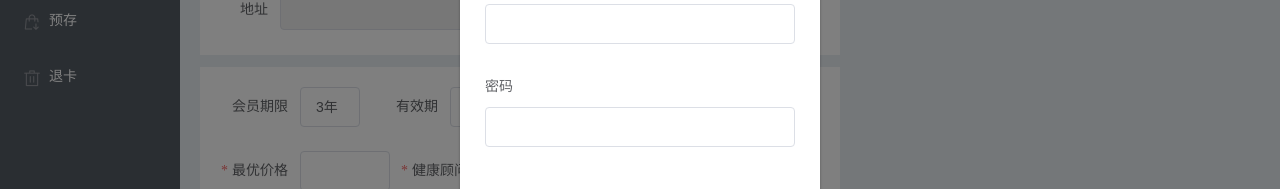
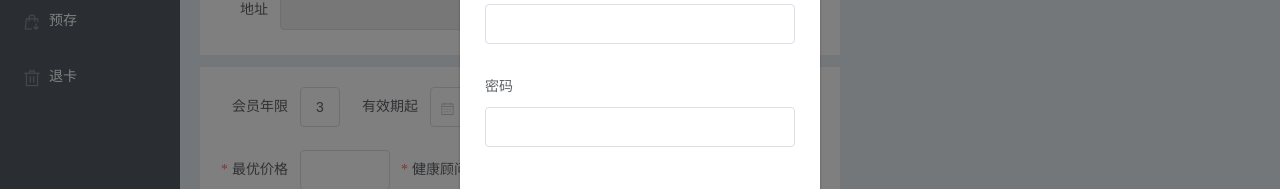
Before and after one commit to alansif/ah_mbadm, a Vue app: page /3 in a window 1280 px wide. Shown: the part 235-424 px from the top of the page. Built offline with nearby package versions, Linux system fonts and the light colour scheme.

Commit message:
change date range input

```diff
--- a/src/components/layout.vue
+++ b/src/components/layout.vue
@@ -22,20 +22,25 @@
             </el-form-item>
         </el-form>
         <el-form :inline="true" ref="form2" :model="form2" label-width="80px" class="layout1f3">
-            <el-form-item label="会员期限">
-                <el-input v-model="form2.terms" readonly="true" style="width: 60px"></el-input>
+            <el-form-item label="会员年限">
+                <el-input v-model="form2.terms" readonly="true" style="width: 40px"></el-input>
             </el-form-item>
-            <el-form-item label="有效期">
+            <el-form-item label="有效期起">
                 <el-date-picker
-                        v-model="form2.period"
+                        v-model="form2.period0"
                         value-format="yyyy-MM-dd"
-                        type="daterange"
-                        :unlink-panels="true"
                         :clearable="false"
                         :editable="false"
-                        range-separator="至"
-                        start-placeholder="开始日期"
-                        end-placeholder="结束日期">
+                        style="width: 138px">
+                </el-date-picker>
+            </el-form-item>
+            <el-form-item label="有效期止">
+                <el-date-picker
+                        v-model="form2.period1"
+                        value-format="yyyy-MM-dd"
+                        :clearable="false"
+                        :editable="false"
+                        style="width: 137px">
                 </el-date-picker>
             </el-form-item>
             <el-form-item label="最优价格" prop="price"
@@ -75,8 +80,9 @@
                     address: ''
                 },
                 form2: {
-                    terms: '3年',
-                    period:['',''],
+                    terms: '3',
+                    period0: '',
+                    period1: '',
                     price: '',
                     advisor: '',
                     altphone: '',
@@ -87,9 +93,8 @@
             }
         },
         mounted() {
-            let d0 = moment().format('YYYY-MM-DD');
-            let d1 = moment().add('3','years').subtract('1','days').format('YYYY-MM-DD');
-            this.form2.period = [d0, d1];
+            this.form2.period0 = moment().format('YYYY-MM-DD');
+            this.form2.period1 = moment().add('3','years').subtract('1','days').format('YYYY-MM-DD');
         },
         methods: {
             clearinfo() {
@@ -133,9 +138,10 @@
                     this.$message.error('地址不能为空，请在CRM中填写地址');
                     return;
                 }
-                this.form1.name = this.form1.name.replace(/^\s+/, "").replace(/\s+$/, "");
-                if (this.form1.name.length === 0) {
-                    this.$message.error('需要姓名');
+                const d0 = moment(this.form2.period0);
+                const d1 = moment(this.form2.period1);
+                if (d0 >= d1) {
+                    this.$message.error('有效期起止范围错误');
                     return;
                 }
                 this.$refs["form2"].validate(valid => {
@@ -147,8 +153,8 @@
                                 sex:this.form1.sex,
                                 mobile:this.form1.mobile,
                                 address:this.form1.address,
-                                period0:this.form2.period[0],
-                                period1:this.form2.period[1],
+                                period0:this.form2.period0,
+                                period1:this.form2.period1,
                                 price:this.form2.price,
                                 advisor:this.form2.advisor,
                                 altphone:this.form2.altphone,
--- a/src/components/layout2.vue
+++ b/src/components/layout2.vue
@@ -10,17 +10,22 @@
             </el-form-item>
         </el-form>
         <el-form ref="form1" :model="form1" :inline="true" label-width="80px" class="layout2f2">
-            <el-form-item label="有效期" prop="period">
+            <el-form-item label="有效期起" prop="period0">
                 <el-date-picker
-                        v-model="form1.period"
+                        v-model="form1.period0"
                         value-format="yyyy-MM-dd"
-                        type="daterange"
-                        :unlink-panels="true"
                         :clearable="false"
                         :editable="false"
-                        range-separator="至"
-                        start-placeholder="开始日期"
-                        end-placeholder="结束日期">
+                        style="width: 140px">
+                </el-date-picker>
+            </el-form-item>
+            <el-form-item label="有效期止" prop="period1">
+                <el-date-picker
+                        v-model="form1.period1"
+                        value-format="yyyy-MM-dd"
+                        :clearable="false"
+                        :editable="false"
+                        style="width: 140px">
                 </el-date-picker>
             </el-form-item>
             <el-form-item label="最优价格" prop="price"
@@ -47,7 +52,8 @@
             return {
                 idnumber: '',
                 form1: {
-                    period:['',''],
+                    period0: '',
+                    period1: '',
                     price: 0,
                 },
                 showbaseinfo: false,
@@ -56,9 +62,8 @@
             }
         },
         mounted() {
-            let d0 = moment().format('YYYY-MM-DD');
-            let d1 = moment().add('3','years').subtract('1','days').format('YYYY-MM-DD');
-            this.form1.period = [d0, d1];
+            this.form1.period0 = moment().format('YYYY-MM-DD');
+            this.form1.period1 = moment().add('3','years').subtract('1','days').format('YYYY-MM-DD');
         },
         methods: {
             dosearch0() {
@@ -78,12 +83,18 @@
                 });
             },
             renew() {
+                const d0 = moment(this.form1.period0);
+                const d1 = moment(this.form1.period1);
+                if (d0 >= d1) {
+                    this.$message.error('有效期起止范围错误');
+                    return;
+                }
                 this.$refs["form1"].validate(valid => {
                     if (valid) {
                         this.loading = true;
                         this.$axios.post(restbase() + `card/${this.idnumber}/renew`,{
-                                period0: this.form1.period[0],
-                                period1: this.form1.period[1],
+                                period0: this.form1.period0,
+                                period1: this.form1.period1,
                                 price: this.form1.price,
                                 operator:this.$root.oprt
                             })
```
